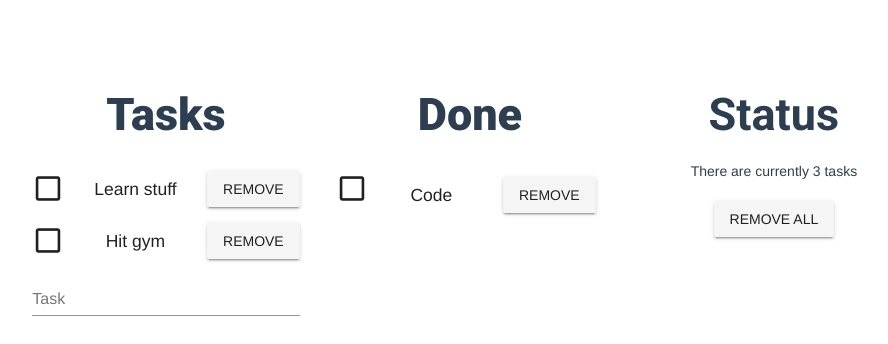
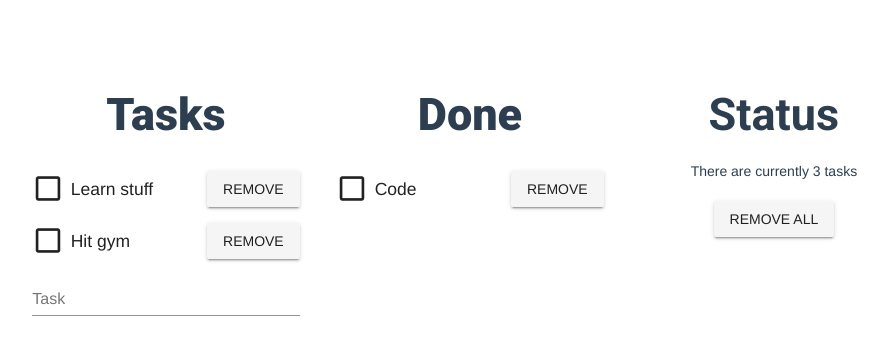
Before and after one commit to jamesgeorge007/Vue-ToDo, a Vue app: page / in a window 1280 px wide. Shown: the top 344 px of the page, without its empty margins (170-1058 px from the left). Built offline with nearby package versions, Linux system fonts and the light colour scheme.

Commit message:
Add missing styles to Done column

```diff
--- a/src/components/ToDo.vue
+++ b/src/components/ToDo.vue
@@ -33,7 +33,7 @@
           >
             <i class="far fa-square fa-2x checkbox" v-on:click="doneTasks(index, false)"></i>
             <span class="task-text">{{ task.text }}</span>
-            <v-btn v-on:click="removeTasks(index)">Remove</v-btn>
+            <v-btn v-on:click="removeTasks(index)" class="align-self-end flex-shrink m-0">Remove</v-btn>
           </v-list>
         </div>
       </div>
@@ -287,6 +287,7 @@ i:hover {
 
 .task-text {
   display: flex;
+  flex-grow: 1;
   font-size: 1.25rem;
   text-align: left;
   margin: auto 0.5rem;
```
